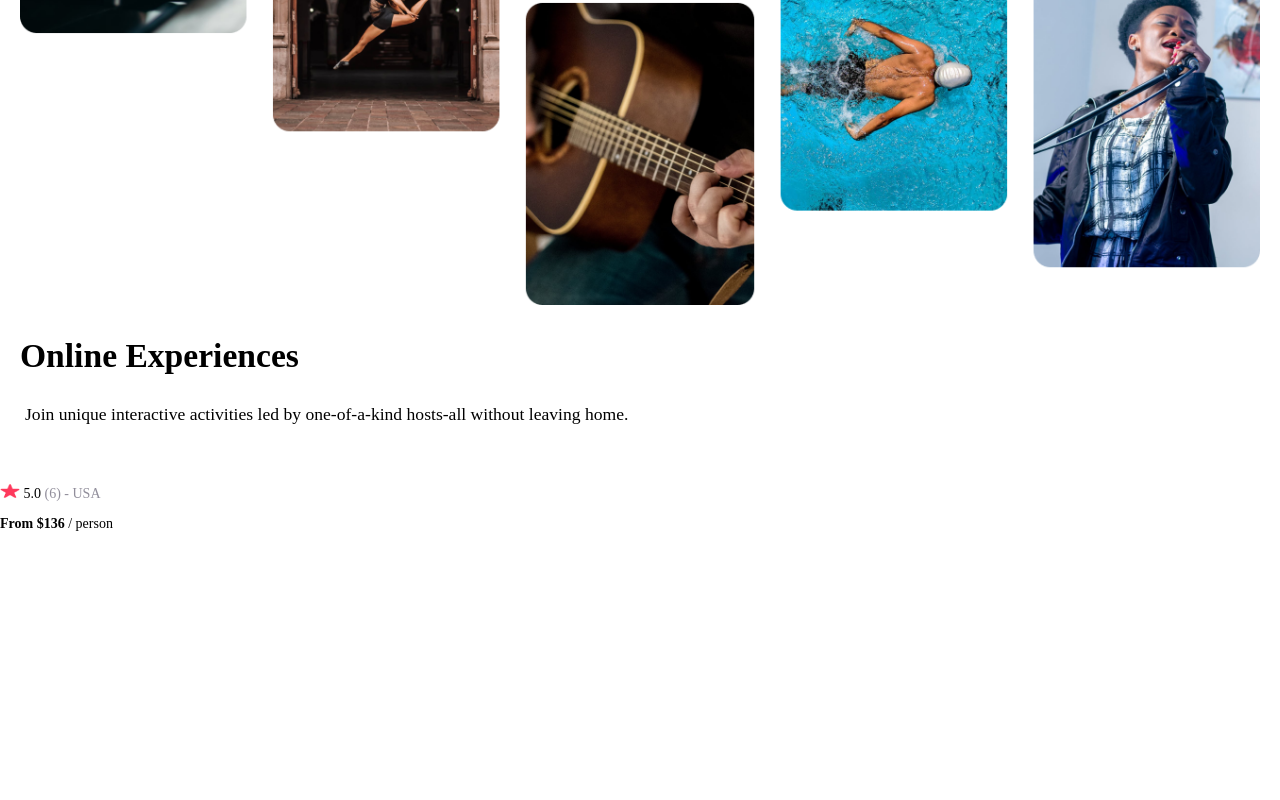
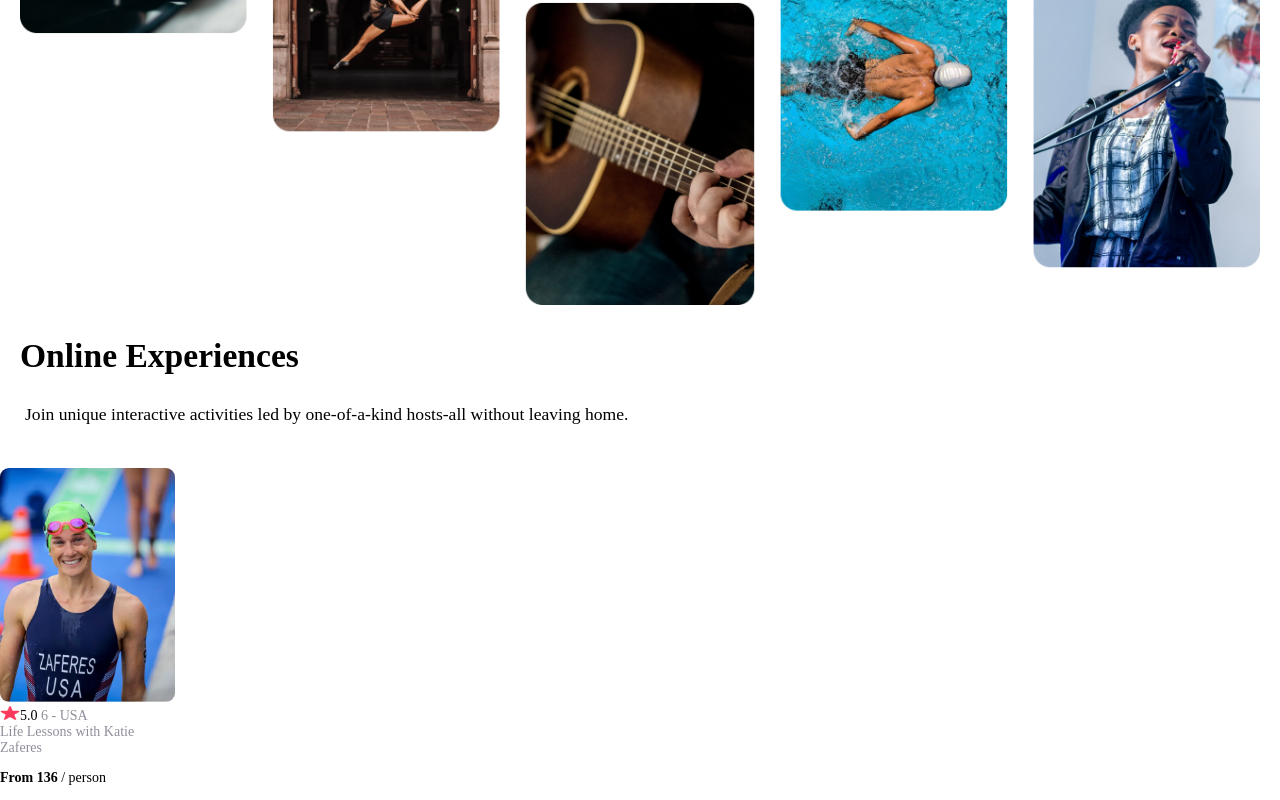
Before and after one commit to daronirl/airbnb-react-app, a React (Create React App) app: page / in a window 1280 px wide. Shown: the part 512-1312 px from the top of the page. Before the commit the page ends 1058 px from the top, so only its background shows below. Built offline with nearby package versions, Linux system fonts and the light colour scheme.

Commit message:
Added Image prop

```diff
--- a/src/App.js
+++ b/src/App.js
@@ -1,7 +1,7 @@
 import Navbar from "./components/Navbar"
 import Header from "./components/Header"
 import Card from "./components/Card"
-import katieimg from './images/katie-zaferes.png'
+
 
 
 function App() {
@@ -9,9 +9,13 @@ function App() {
     <>
       <Navbar />
       <Header />
-      <Card img="./images/katie-zaferes.png"
-       rating="5.0" reviewCount="6" country="USA" title="Life Lessons with Katie Zaferes"
-       price="136"
+      <Card imgSource={require("./images/katie-zaferes.png")}
+            imgSourceTwo={require("./images/star.png")}
+            rating="5.0"
+            reviewCount="6"
+            country="USA"
+            title="Life Lessons with Katie Zaferes"
+            price="136"
        />
     </>
   )
--- a/src/components/Card.jsx
+++ b/src/components/Card.jsx
@@ -1,18 +1,19 @@
-import katieimg from '../images/katie-zaferes.png'
-import star from '../images/star.png'
+
+
 
 function Card(props) {
   return (
 
         <div className="card--one">
-              <img src={props.katieimg} />
+              <img src={props.imgSource} className="img--katie"/>
           <div className='card-info'>
-              <img src={star} alt="star" className='img--star' />
-              <span> 5.0 </span>
-              <span className='gray'> (6) </span>
-              <span className='gray'> - USA </span>
+              <img src={props.imgSourceTwo} className="img--star"/>
+              {props.rating}
+              <span className='gray'> {props.reviewCount} </span>
+              <span className='gray'> - {props.country} </span>
+              <span className='gray title'> {props.title} </span>
         </div>
-        <p><span className='span--p'>From $136</span> / person</p>
+        <p><span className='span--p'>From {props.price}</span> / person</p>
      </div>
 
   )
--- a/src/style.css
+++ b/src/style.css
@@ -71,6 +71,12 @@ header {
     height: 14px;
 }
 
+.title {
+    display:flex;
+
+
+}
+
 .span--p {
     font-weight: bold;
 }
```
